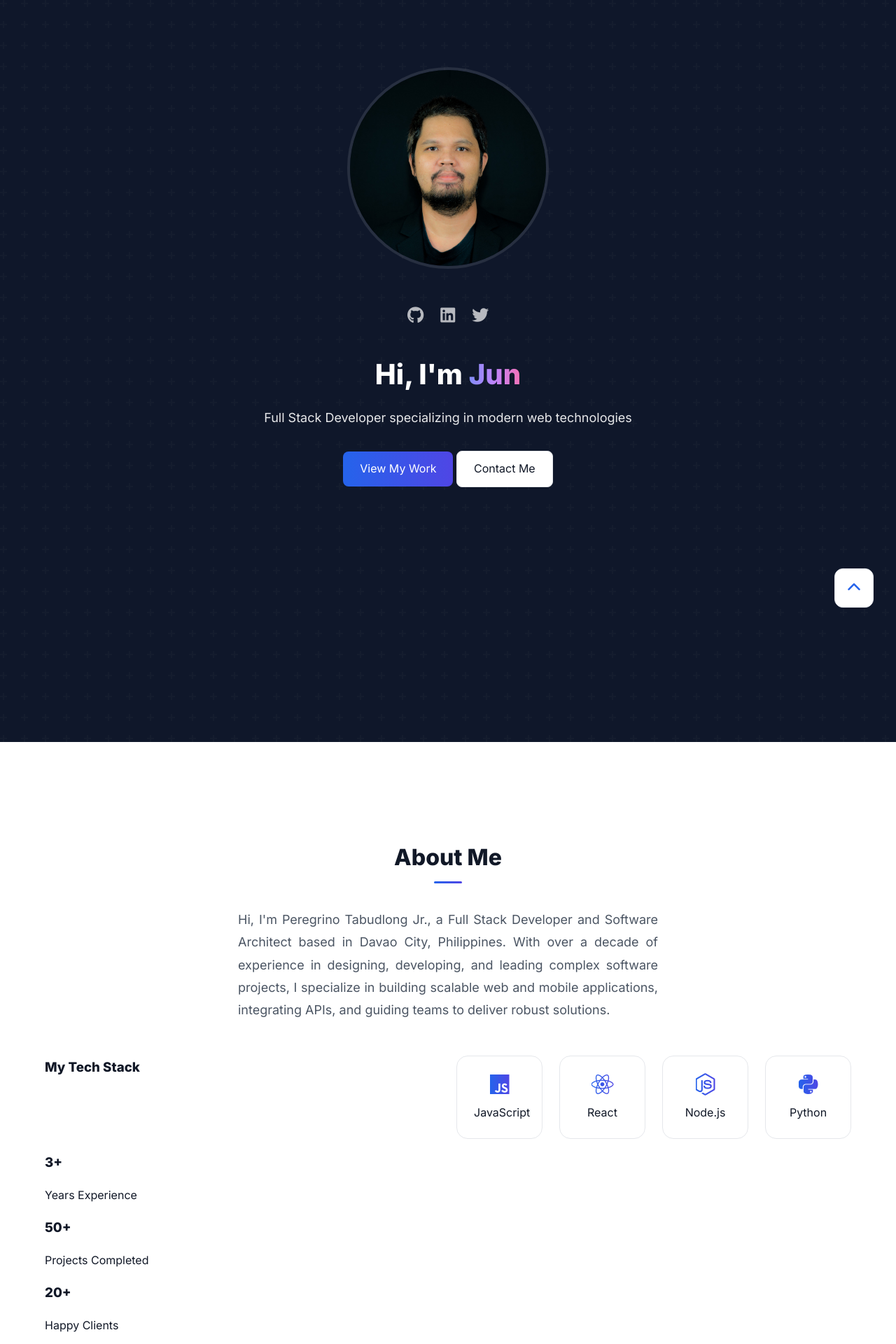
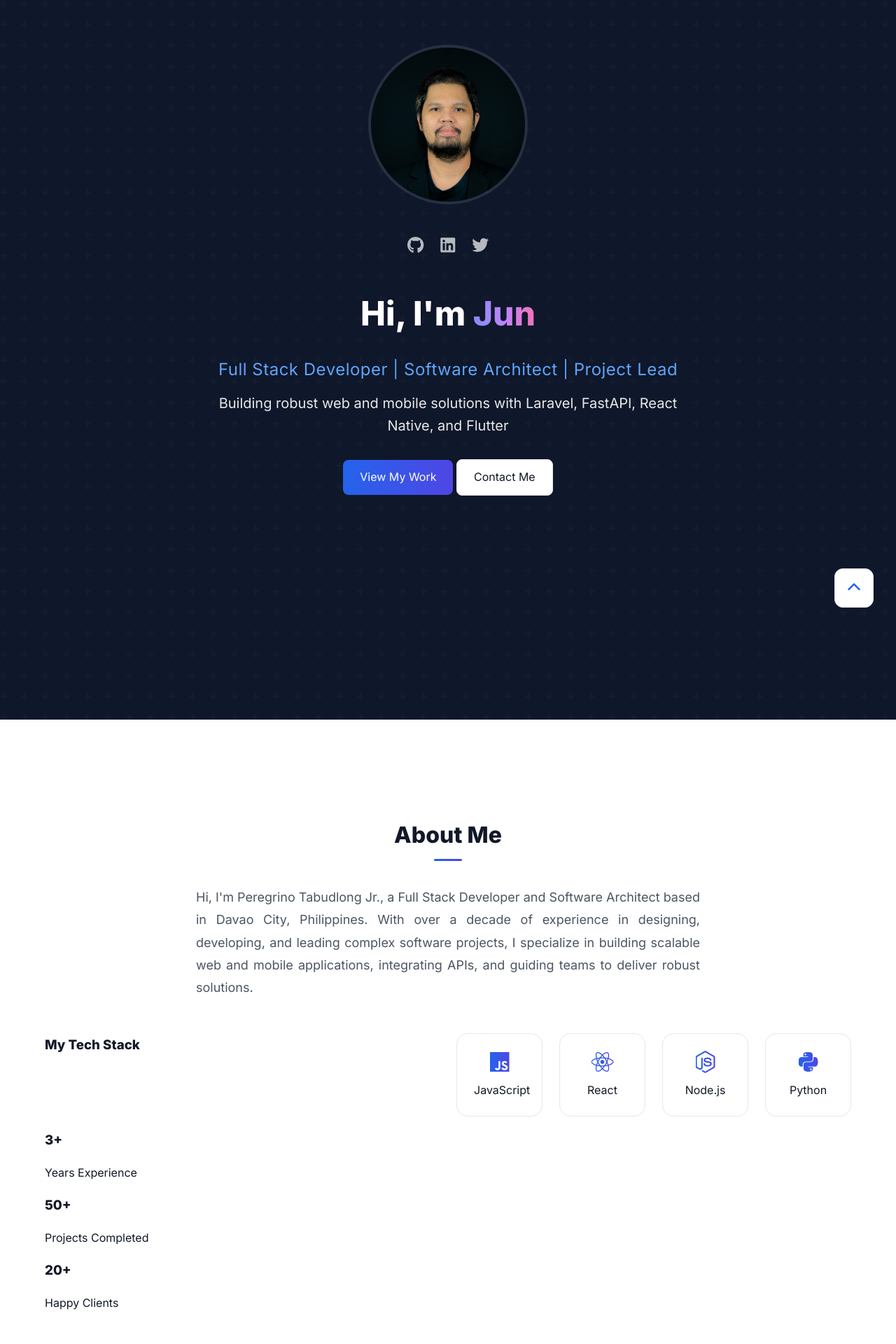
Before and after one commit to patabudlong/patabudlong.github.io, a Jekyll site: the page built from index.html, in a window 1280 px wide. Shown: the top 1920 px of the page at 70% size. Built offline with Jekyll 4.4.1, drawn with Linux system fonts in a browser that asks for light colours.

Commit message:
feat(hero): optimize hero section layout and spacing
- Reduce vertical spacing between elements
- Decrease profile image size for better fit
- Adjust margins for better viewport compatibility
- Add responsive handling for smaller screens
- Ensure CTA buttons remain visible

```diff
--- a/assets/css/styles.css
+++ b/assets/css/styles.css
@@ -213,7 +213,7 @@
     min-height: 100vh;
     width: 100%;
     overflow: hidden;
-    padding: 6rem 0 4rem;
+    padding: 4rem 0;  /* Reduced from 6rem */
     background: #0f172a;
 }
 
@@ -229,12 +229,12 @@
 }
 
 .profile-image {
-    width: 280px;
-    height: 280px;
+    width: 220px;  /* Reduced from 280px */
+    height: 220px;  /* Reduced from 280px */
     border-radius: 50%;
     object-fit: cover;
     border: 4px solid rgba(255, 255, 255, 0.1);
-    margin-bottom: 2.5rem;
+    margin-bottom: 2rem;  /* Reduced from 2.5rem */
     position: relative;
     z-index: 2;
     transition: transform 0.3s ease;
@@ -252,10 +252,10 @@
 }
 
 .hero-content h1 {
-    font-size: 2.5rem;
+    font-size: 3rem;
     font-weight: 700;
     color: white;
-    margin-bottom: 1rem;
+    margin-bottom: 0.5rem;  /* Reduced from 0.75rem */
 }
 
 .hero-content .highlight {
@@ -271,11 +271,28 @@
     font-weight: 700;
 }
 
+.hero-headline {
+    color: #60a5fa;  /* Using a lighter blue color */
+    font-size: 1.5rem;
+    margin-bottom: 1rem;  /* Reduced from 1.25rem */
+    letter-spacing: 0.5px;
+    line-height: 1.4;
+    font-weight: 500;
+}
+
 .lead {
-    color: rgba(255, 255, 255, 0.9);
-    font-size: 1.125rem;
-    max-width: 600px;
-    margin: 0 auto 2rem;
+    color: rgba(255, 255, 255, 0.9);  /* Slightly brighter white */
+    font-size: 1.25rem;
+    max-width: 720px;
+    margin: 0 auto 2rem;  /* Reduced from 2.5rem */
+    line-height: 1.6;
+}
+
+/* Add spacing control for CTA buttons */
+.cta-buttons {
+    margin-top: 1.5rem;
+    position: relative;
+    z-index: 2;
 }
 
 /* Buttons */
@@ -510,7 +527,17 @@
     }
 
     .hero-content h1 {
-        font-size: 2rem;
+        font-size: 2.25rem;
+    }
+
+    .hero-headline {
+        font-size: 1.125rem;
+    }
+
+    .lead {
+        font-size: 1rem;
+        max-width: 100%;
+        padding: 0 1rem;
     }
 
     .section-title {
@@ -736,7 +763,7 @@
     display: flex;
     justify-content: center;
     gap: 1.5rem;
-    margin-bottom: 2rem;
+    margin-bottom: 1.5rem;  /* Reduced from 2rem */
 }
 
 .hero-social-links a {
--- a/index.html
+++ b/index.html
@@ -15,7 +15,8 @@
                     <a href="https://twitter.com/yourusername" target="_blank"><i class="fab fa-twitter"></i></a>
                 </div>
                 <h1 class="animate-fade-in">Hi, I'm <span class="highlight">Jun</span></h1>
-                <p class="lead animate-fade-in">Full Stack Developer specializing in modern web technologies</p>
+                <p class="hero-headline animate-fade-in">Full Stack Developer | Software Architect | Project Lead</p>
+                <p class="lead animate-fade-in">Building robust web and mobile solutions with Laravel, FastAPI, React Native, and Flutter</p>
                 <div class="cta-buttons animate-fade-in">
                     <a href="#projects" class="btn btn-primary">View My Work</a>
                     <a href="#contact" class="btn btn-outline">Contact Me</a>
```
Also changed, not shown: 3 other files.
